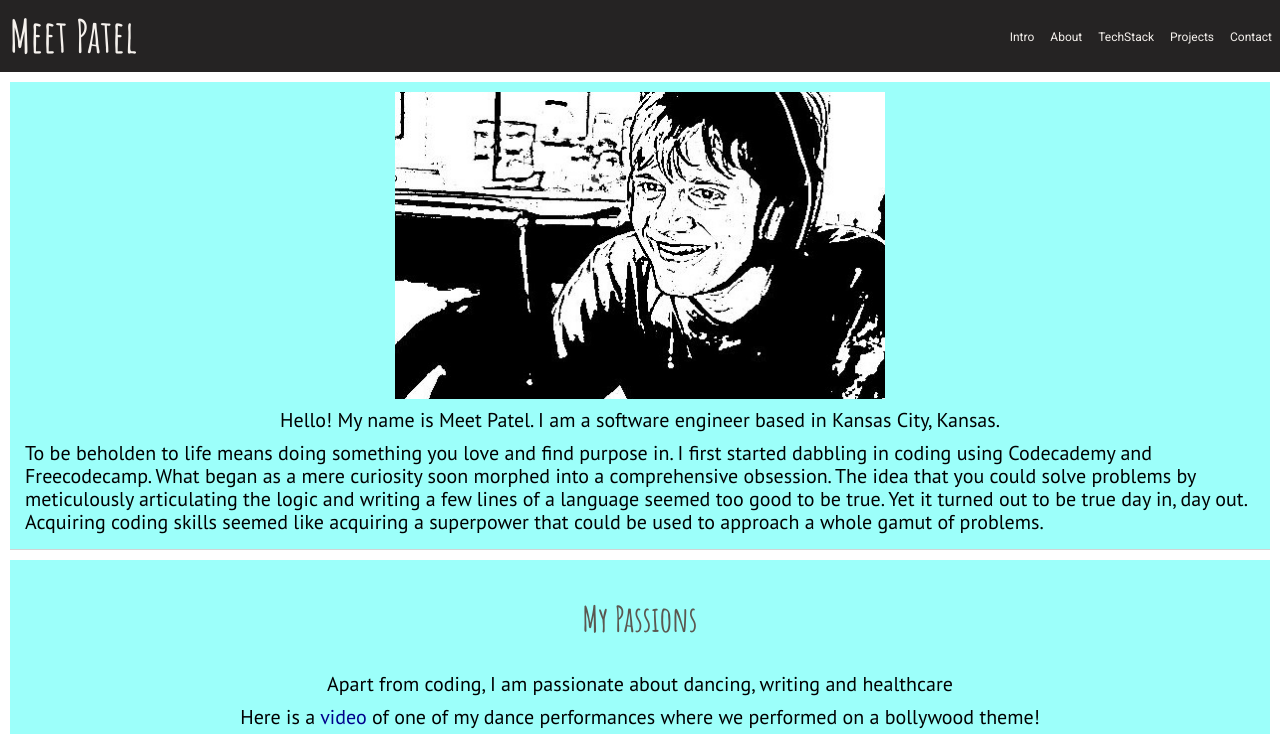
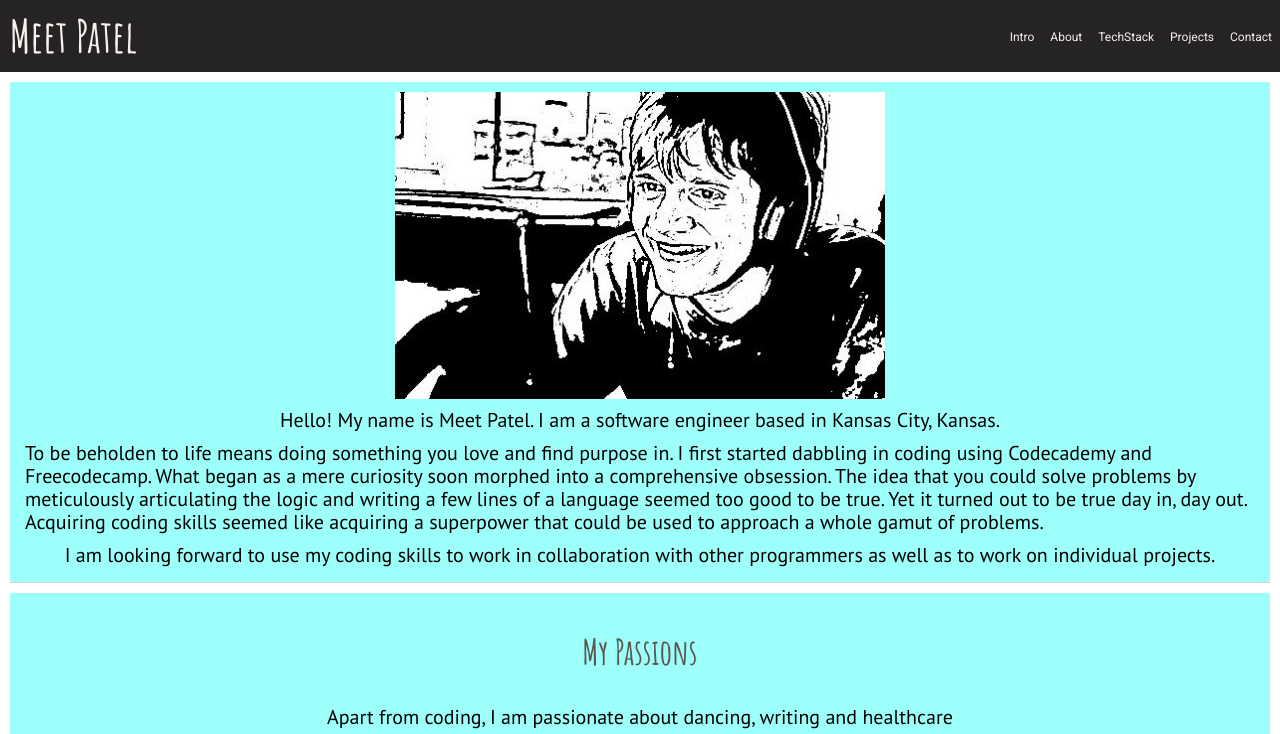
Before and after one commit to MeetPatel89/thinkful-portfolio, a plain HTML site: page index.html in a window 1280 px wide. Shown: the top 734 px of the page. Drawn offline with nearby package versions, Linux system fonts and the light colour scheme; a script that the page names is missing.

Commit message:
add a new para to intro section

```diff
--- a/index.html
+++ b/index.html
@@ -48,6 +48,7 @@
             <div class="intro-desc">
                 <p>Hello! My name is Meet Patel. I am a software engineer based in Kansas City, Kansas.</p>
                 <p>To be beholden to life means doing something you love and find purpose in. I first started dabbling in coding using Codecademy and Freecodecamp. What began as a mere curiosity soon morphed into a comprehensive obsession. The idea that you could solve problems by meticulously articulating the logic and writing a few lines of a language seemed too good to be true. Yet it turned out to be true day in, day out. Acquiring coding skills seemed like acquiring a superpower that could be used to approach a whole gamut of problems.</p>
+                <p>I am looking forward to use my coding skills to work in collaboration with other programmers as well as to work on individual projects.</p>
             </div>
         </div>
 
```
